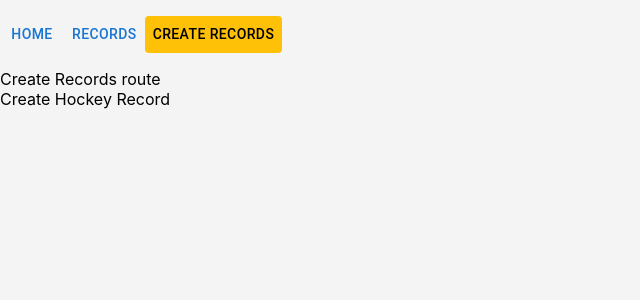
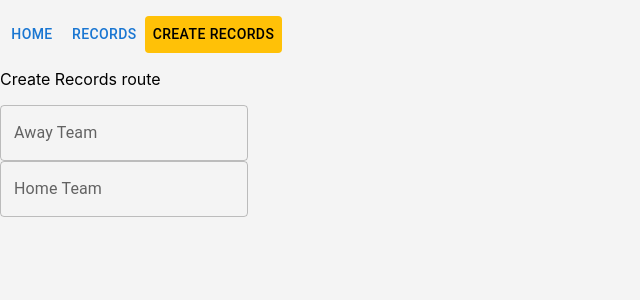
Before and after one commit to VincentPauley/sports-almanac-fe, a React (Create React App) app: page /create-records in a window 1280 px wide. Shown: the top 300 px of the page, without its empty margins (0-640 px from the left). Built offline with nearby package versions, Linux system fonts and the light colour scheme.

Commit message:
good start for common text component

```diff
--- a/src/components/CreateHockeyRecord.js
+++ b/src/components/CreateHockeyRecord.js
@@ -1,5 +1,35 @@
+import { useState } from 'react'
+import TextField from '@mui/material/TextField'
+
+import TextInput from './shared/TextInput'
+
 const CreateHockeyRecord = () => {
-  return <div>Create Hockey Record</div>
+  const [homeTeam, setHomeTeam] = useState('')
+
+  const handleChange = e => {
+    setHomeTeam(e.target.value)
+  }
+
+  const TeamNameValidation = teamName => {
+    return /^[a-z]{3,40}$/.test(teamName)
+  }
+
+  const awayTeamHandler = result => {
+    console.log('-away team handler-')
+    console.log(result)
+  }
+
+  return (
+    <div>
+      <p>{homeTeam}</p>
+      <TextInput
+        label="Away Team"
+        isValid={TeamNameValidation}
+        onUpdate={awayTeamHandler}
+      />
+      <TextField label="Home Team" varient="standard" onChange={handleChange} />
+    </div>
+  )
 }
 
 export default CreateHockeyRecord
--- /dev/null
+++ b/src/components/shared/TextInput.js
@@ -0,0 +1,24 @@
+import TextField from '@mui/material/TextField'
+
+const TextInput = props => {
+  const { label, isValid, onUpdate } = props
+
+  const handleChange = e => {
+    const { value } = e.target
+    onUpdate({ value, valid: isValid(value) })
+  }
+
+  return (
+    <div>
+      <TextField label={label} varient="standard" onChange={handleChange} />
+    </div>
+  )
+}
+
+TextInput.defaultProps = {
+  label: 'NO LABEL',
+  isValid: () => true,
+  onUpdate: () => null
+}
+
+export default TextInput
```
